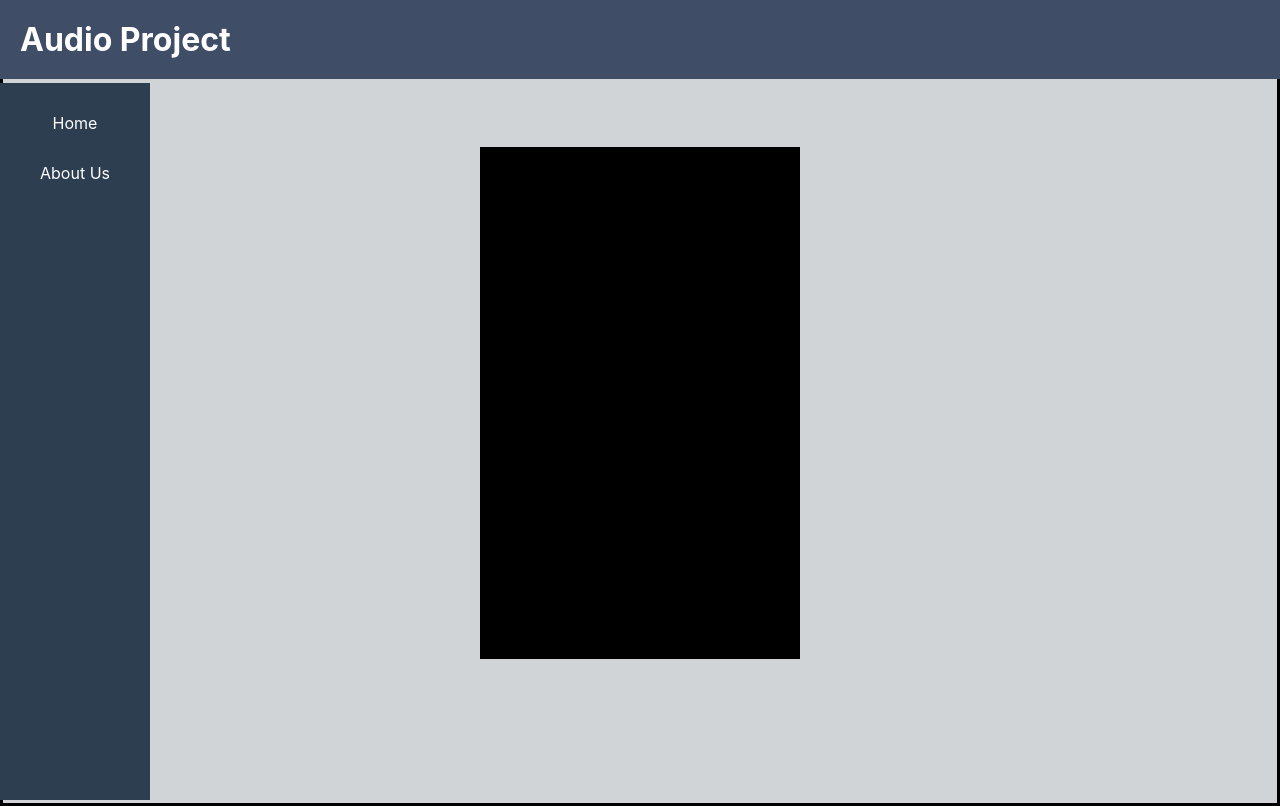
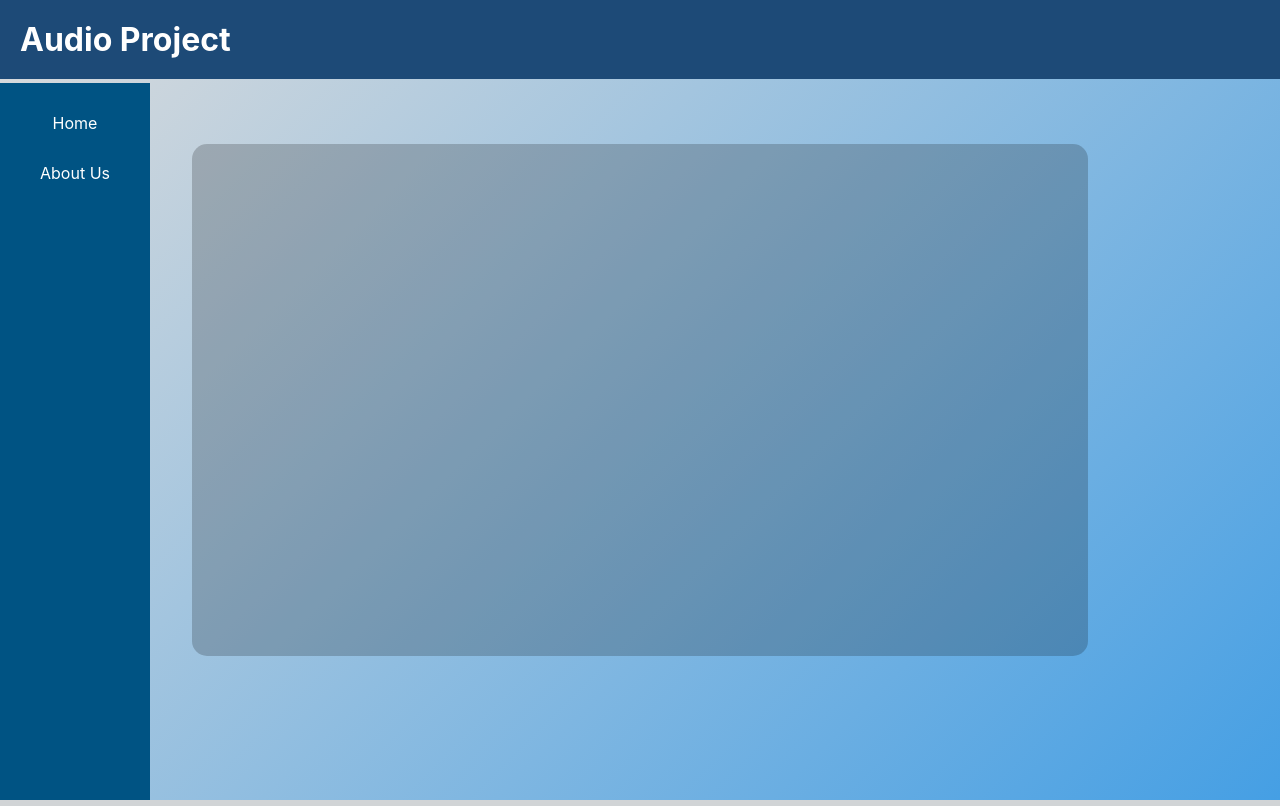
Before and after one commit to Nando785/CaseOh-Fanboys, a React (Create React App) app in the folder visibly/: page / in a window 1280 px wide. Built offline with nearby package versions, Linux system fonts and the light colour scheme.

Commit message:
Changed webpage color palette

```diff
--- a/visibly/src/App.css
+++ b/visibly/src/App.css
@@ -9,7 +9,7 @@ html{
   width: 100%;
   display: flex;
   top:0;
-  background-color: #3f4d67;
+  background-color: #1D4A77;
   padding: 20px;
   color: white;
   margin:0;
@@ -21,7 +21,7 @@ html{
   top: 0;
   left: 0;
   width: 150px;
-  background-color: #2c3e50;
+  background-color: #005383;
   display: flex;
   flex-direction: column;
   align-items: center;
@@ -35,7 +35,7 @@ html{
   text-decoration: none;
   padding: 10px;
   text-align: center;
-  background-color: #2c3e50;
+  background-color: #005383;
   width: 150px;
   margin-bottom: 10px;
   margin-left: 0px;
@@ -43,7 +43,7 @@ html{
 }
 
 .nav-element:hover{
-  background-color: #3a5067;
+  background-color: #045b8e;
 }
 
 .content{
@@ -52,15 +52,14 @@ html{
   flex-wrap:wrap;
   align-items: center;
   height: 100vh;
-  border-style: solid;
-  border-color: black;
+  background: linear-gradient(-45deg,#459fe4,rgb(220, 220, 220));
 }
 
 .profile {
   width:200px;
   height:200px;
   margin:10px;
-  background-color: lightgrey;
+  background-color: #F0EAD6;
   display: flex;
   align-items: center;
   padding:20px;
@@ -69,7 +68,9 @@ html{
 }
 
 .log {
-  width:25vw;
+  opacity:0.2;
+  border-radius: 15px;
+  width:70vw;
   height:40vw;
   background-color: black;
 }
```
Also changed, not shown: 1 other file (tests, documents, lock files or other folders).
